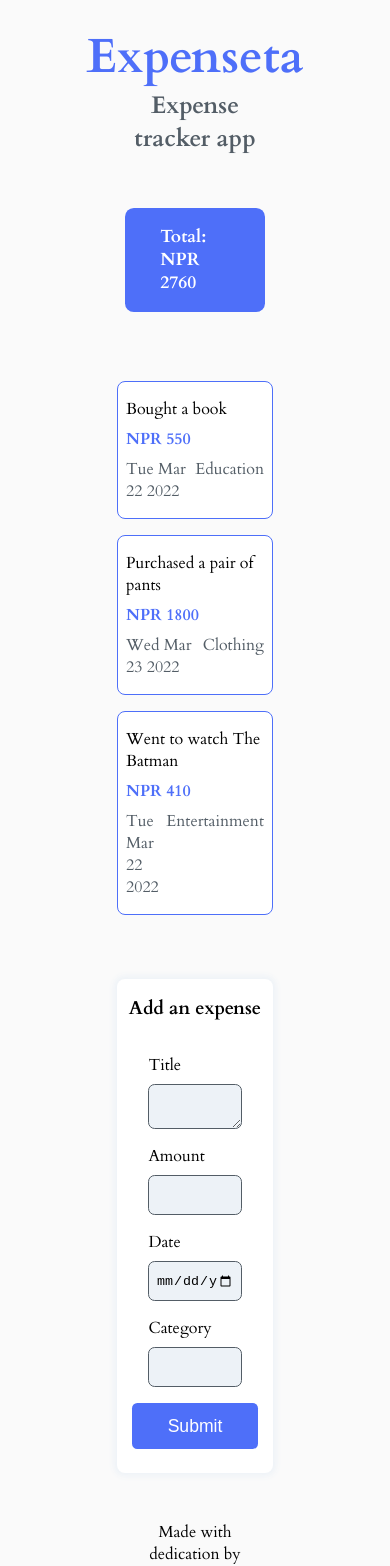
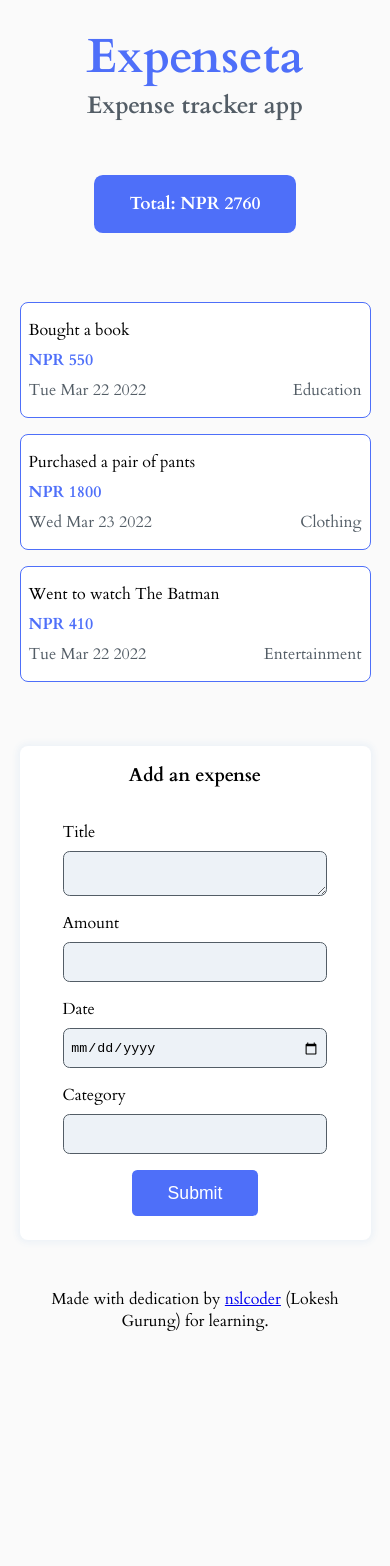
Before and after one commit to nslcoder/expenseta, a React (Create React App) app: page / in a window 390 px wide. Shown: the top 1566 px of the page. After the commit the page ends 1356 px from the top, so only its background shows below. Built offline with nearby package versions, Linux system fonts and the light colour scheme.

Commit message:
style: add responsive breakpoints

```diff
--- a/src/App.css
+++ b/src/App.css
@@ -135,3 +135,23 @@ input:focus {
 footer {
   margin-top: 3em;
 }
+
+@media screen and (min-width: 416px) and (max-width: 950px) {
+  .App {
+    width: 65vw;
+  }
+
+  form {
+    width: 80%;
+  }
+}
+
+@media screen and (max-width: 415px) {
+  .App {
+    width: 90vw;
+  }
+
+  form {
+    width: 80%;
+  }
+}
```
